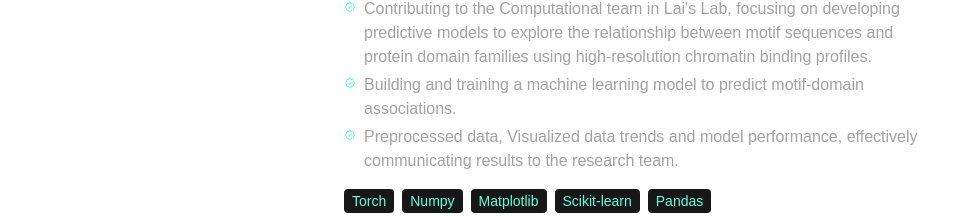
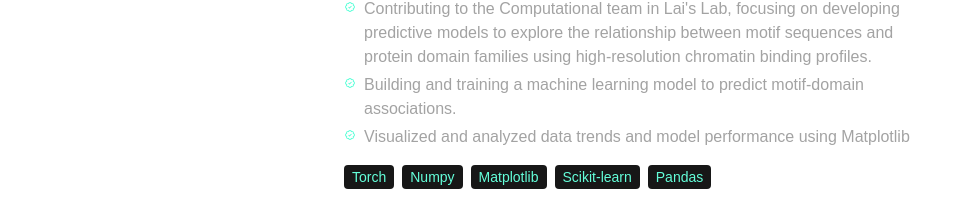
Before and after one commit to Tomtom-debug/Personal-portfolio-, a React (Vite) app: page / in a window 1280 px wide. Shown: the part 1856-2079 px from the top of the page, without its empty margins (160-1119 px from the left). Built offline with nearby package versions, Linux system fonts and the light colour scheme; a web font is replaced by a local one.

Commit message:
edited research description

```diff
--- a/src/constants/index.js
+++ b/src/constants/index.js
@@ -12,7 +12,7 @@ export const EXPERIENCES = [
     year: "May 2024 - Present",
     role: "Undergraduate Research Assistant",
     company: "Lai’s Lab",
-    descriptions: ["Contributing to the Computational team in Lai's Lab, focusing on developing predictive models to explore the relationship between motif sequences and protein domain families using high-resolution chromatin binding profiles.", "Building and training a machine learning model to predict motif-domain associations.", "Preprocessed data, Visualized data trends and model performance, effectively communicating results to the research team.",],
+    descriptions: ["Contributing to the Computational team in Lai's Lab, focusing on developing predictive models to explore the relationship between motif sequences and protein domain families using high-resolution chromatin binding profiles.", "Building and training a machine learning model to predict motif-domain associations.", "Visualized and analyzed data trends and model performance using Matplotlib",],
     technologies: ["Torch", "Numpy", "Matplotlib", "Scikit-learn", "Pandas"],
   },
 ];
```
